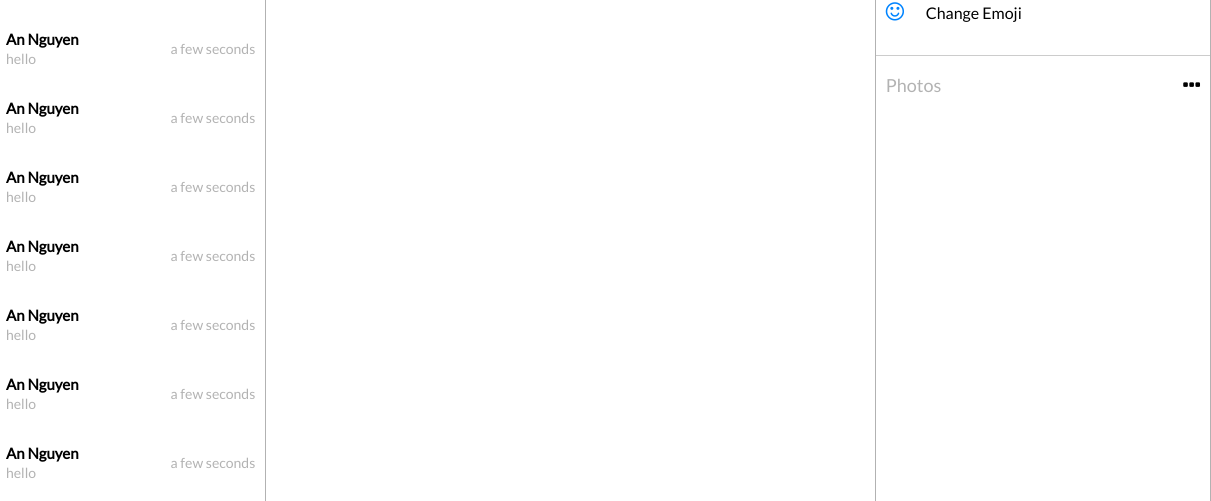
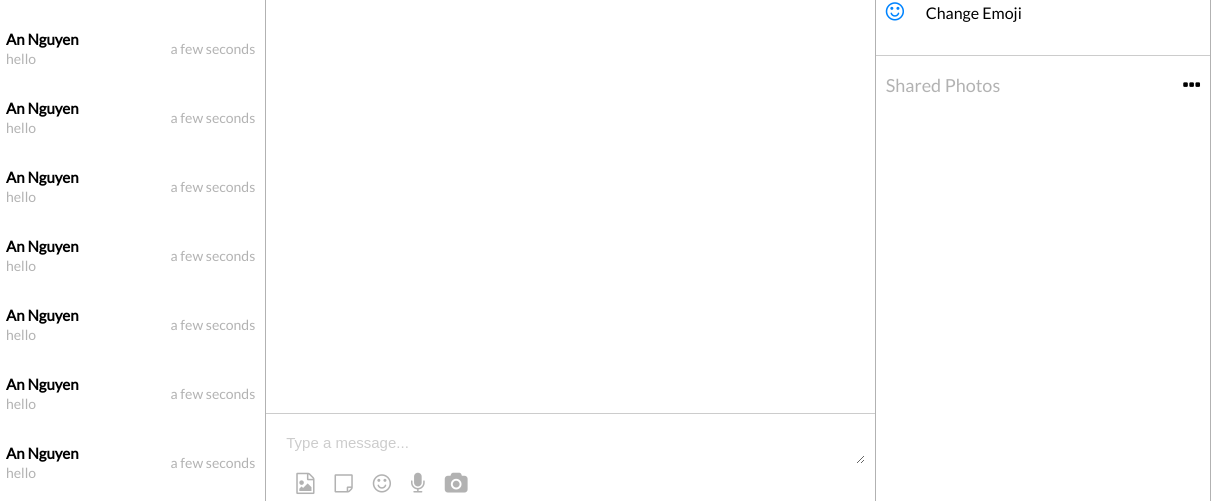
Before and after one commit to dnp1204/react-chat-client, a React app: page / in a window 1280 px wide. Shown: the part 296-797 px from the top of the page, 69-1280 px from the left. Built offline with nearby package versions, Linux system fonts and the light colour scheme.

Commit message:
finished render input and tool for message section

```diff
--- a/src/components/layout/MessageSection/MessageSection.js
+++ b/src/components/layout/MessageSection/MessageSection.js
@@ -1,10 +1,27 @@
 import React, { Component } from 'react';
+import MultipleIconRow from '../../common/icon/MultipleIconRow';
 
 class MessageSection extends Component {
-  state = {  }
   render() {
+    const style = { color: 'rgba(0, 0, 0, 0.3)' };
+    const size = 'lg';
+    const iconArray = [{ iconName: 'file-image-o', size, style },
+    { iconName: 'sticky-note-o', size, style },
+    { iconName: 'smile-o', size, style },
+    { iconName: 'microphone', size, style },
+    { iconName: 'camera', size, style }];
+
     return (
-      <div></div>
+      <div id="message-section" className="flex--column">
+        <div className="message-section--conversation">
+        </div>
+        <div className="message-section--input border-top">
+          <textarea placeholder="Type a message..." />
+        </div>
+        <div className="message-section--tool">
+          <MultipleIconRow iconArray={iconArray} />
+        </div>
+      </div>
     );
   }
 }
--- a/src/components/layout/ToolSection/SubComponents/Photos.js
+++ b/src/components/layout/ToolSection/SubComponents/Photos.js
@@ -6,7 +6,7 @@ const Photos = () => {
     <div className="tool--section tool--photos">
       <div className="title">
         <TextAndRightIcon
-          text="Photos"
+          text="Shared Photos"
           iconName="ellipsis-h"
           isCursorPointer
         />
--- a/src/styles/scss/App.scss
+++ b/src/styles/scss/App.scss
@@ -31,12 +31,25 @@
   cursor: pointer;
 }
 
+// border
+
 .border-right {
   border-right: 1px solid rgba(0, 0, 0, 0.2);
 }
 
 .border-bottom {
   border-bottom: 1px solid rgba(0, 0, 0, 0.2);
+}
+
+.border-top {
+  border-top: 1px solid rgba(0, 0, 0, 0.2);
+}
+
+// flex
+
+.flex--column {
+  display: flex;
+  flex-direction: column;
 }
 
 .flex--row {
--- a/src/styles/scss/index.scss
+++ b/src/styles/scss/index.scss
@@ -11,5 +11,6 @@
 @import 'layout/friend-section/friend-section.scss';
 @import 'layout/friend-section/friend-container.scss';
 @import 'layout/tool-section/tool.scss';
+@import 'layout/message-section/message-section.scss';
 
 @import 'App';
--- /dev/null
+++ b/src/styles/scss/layout/message-section/message-section.scss
@@ -0,0 +1,42 @@
+#message-section {
+  height: 100%;
+
+  .message-section--conversation, .message-section--input, .message-section--tool {
+    padding: 0px 10px;
+  }
+
+  .message-section--conversation {
+    flex-grow: 1;
+    overflow-y: hidden;
+
+    &:hover {
+      overflow-y: scroll;
+    }
+  }
+
+  .message-section--input {
+    textarea {
+      box-sizing: border-box;
+      width: 100%;
+      height: 40px;
+      padding: 10px 0px 0px 10px;
+      margin: 10px 0px 8px 0px;
+      border: none;
+      outline: none;
+    }
+
+    ::-webkit-input-placeholder {
+      color: rgba(0, 0, 0, 0.2);
+      font-size: 15px;
+    }
+
+    ::-moz-placeholder {
+      color: rgba(0, 0, 0, 0.2);
+      font-size: 15px;
+    }
+  }
+
+  .message-section--tool {
+    height: 30px;
+  }
+}
```
Also changed, not shown: src/components/layout/MessageSection/ConversationAndMessageInput.js (deleted, +0 -32 lines), src/styles/css/App.css, src/styles/css/index.css, src/styles/css/layout/message-section/message-section.css (added).
